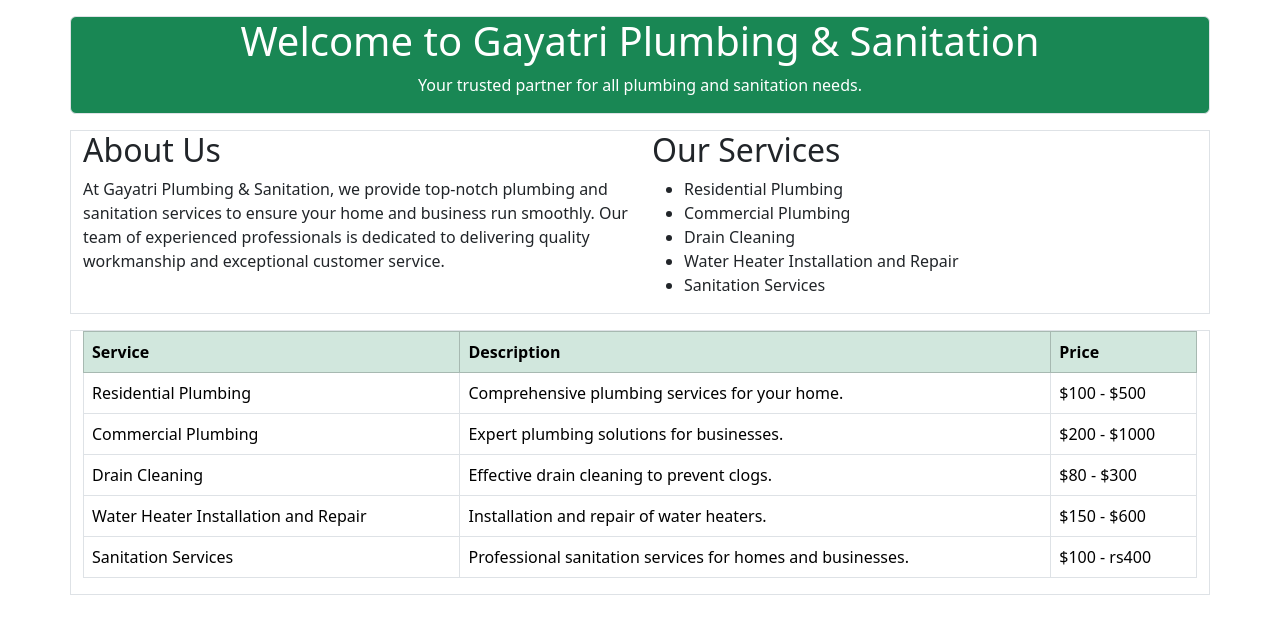
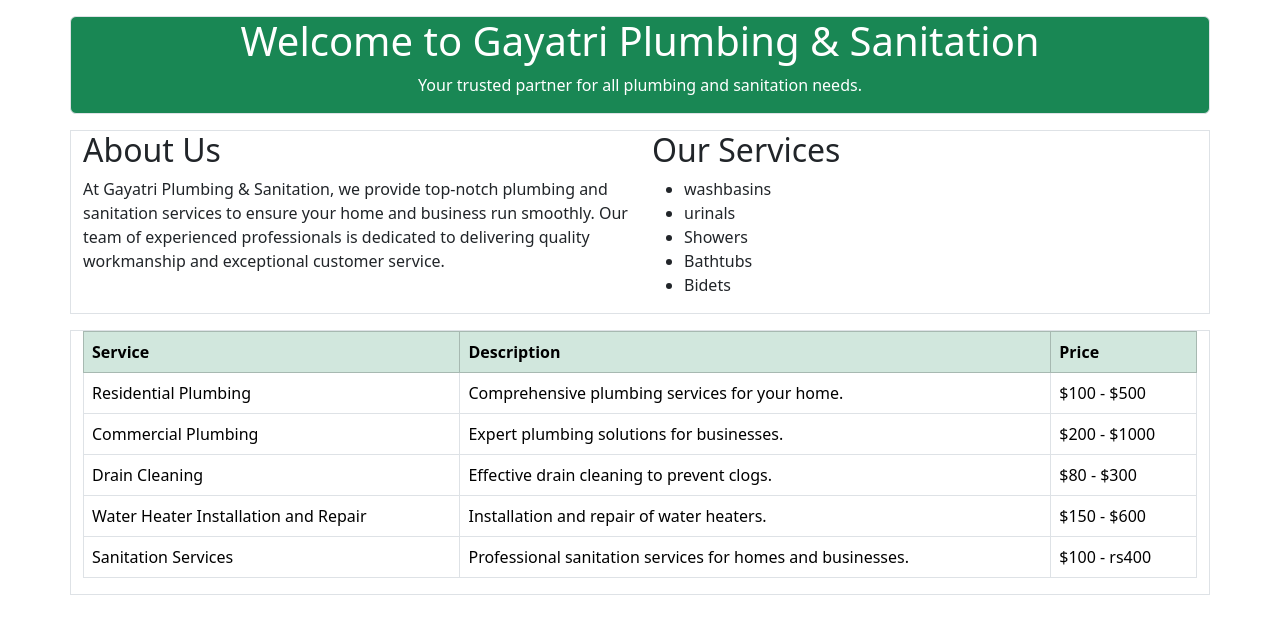
Before and after one commit to Jagabandhu43/JBITCS, a plain HTML site: page index.html in a window 1280 px wide. Drawn offline with nearby package versions, Linux system fonts and the light colour scheme.

Commit message:
Update index.html

```diff
--- a/index.html
+++ b/index.html
@@ -21,11 +21,11 @@
             <div class="col-md-6">
                 <h2>Our Services</h2>
                 <ul>
-                    <li>Residential Plumbing</li>
-                    <li>Commercial Plumbing</li>
-                    <li>Drain Cleaning</li>
-                    <li>Water Heater Installation and Repair</li>
-                    <li>Sanitation Services</li>
+                    <li>washbasins</li>
+                    <li>urinals</li>
+                    <li>Showers</li>
+                    <li>Bathtubs</li>
+                    <li>Bidets</li>
                 </ul>
             </div>
         </div>
```
